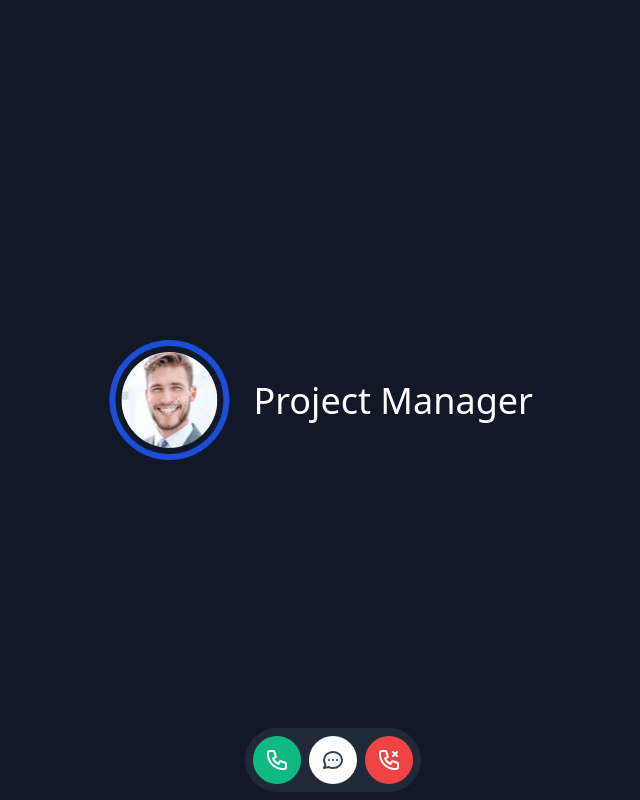
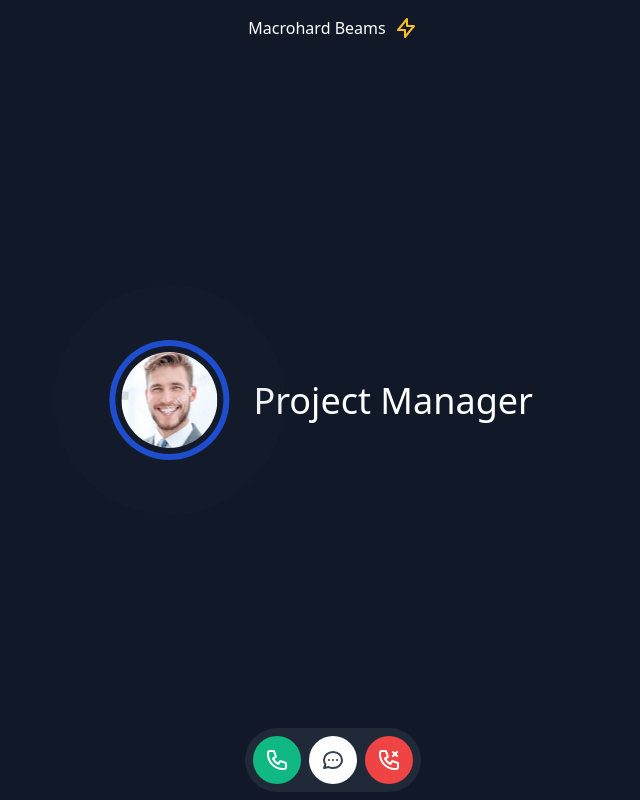
Before and after one commit to oezguerisbert/macrohard-beams, a React (Create React App) app: page / in a window 1280 px wide. Shown: the whole page, without its empty margins (307-947 px from the left). Built offline with nearby package versions, Linux system fonts and the light colour scheme.

Commit message:
feat(Logo): Added macrohard beams logo

```diff
--- a/src/App.tsx
+++ b/src/App.tsx
@@ -18,9 +18,14 @@ import { Transition } from "@headlessui/react";
 
 function App() {
   const [startCall, setStartCall] = React.useState(false);
+  const [callEnded, setCallEnded] = React.useState(false);
   const [microphoneMike, setMicrophoneMike] = React.useState(false);
   const [microphoneMikeMuted, setMicrophoneMikeMuted] = React.useState(false);
   const [microphoneManager, setMicrophoneManager] = React.useState(false);
+  const closeCall = () => {
+    setStartCall(false);
+    setCallEnded(true);
+  };
   const keybindHandlerUp = (event: any) => {
     switch (event.key) {
       case "n":
@@ -51,6 +56,23 @@ function App() {
   }, []);
   return (
     <div className="flex flex-col justify-center items-center bg-gray-900 h-screen">
+      <Transition
+        show
+        className="absolute top-2"
+        enter="transition duration-100 ease-out"
+        enterFrom="transform scale-95 opacity-0"
+        enterTo="transform scale-100 opacity-100"
+        leave="transition duration-75 ease-out"
+        leaveFrom="transform scale-100 opacity-100"
+        leaveTo="transform scale-95 opacity-0"
+      >
+        <div className="flex flex-row w-max h-16 p-2 space-x-2 text-white">
+          <span>Macrohard Beams</span>
+          <span>
+            <LightningBoltIcon className="w-6 h-6 text-yellow-400" />
+          </span>
+        </div>
+      </Transition>
       <Transition
         show={startCall}
         className="absolute bottom-2"
@@ -99,7 +121,7 @@ function App() {
             type="button"
             className="flex w-12 h-12 bg-red-500 rounded-full justify-center items-center text-white"
             onClick={() => {
-              setStartCall(false);
+              closeCall();
             }}
           >
             <XIcon className="w-6 h-6" />
@@ -107,7 +129,7 @@ function App() {
         </div>
       </Transition>
       <Transition
-        show={!startCall}
+        show={!startCall && !callEnded}
         className="absolute bottom-2"
         enter="transition duration-100 ease-out"
         enterFrom="transform scale-95 opacity-0"
@@ -190,7 +212,7 @@ function App() {
         leave="transition duration-500 ease-out"
         leaveFrom="transform scale-100 opacity-100"
         leaveTo="transform scale-95 opacity-0"
-        show={!startCall}
+        show={!startCall && !callEnded}
       >
         <div className="flex flex-row space-x-10 transition-all scale-150">
           <div className="w-full flex flex-col space-x-10">
```
